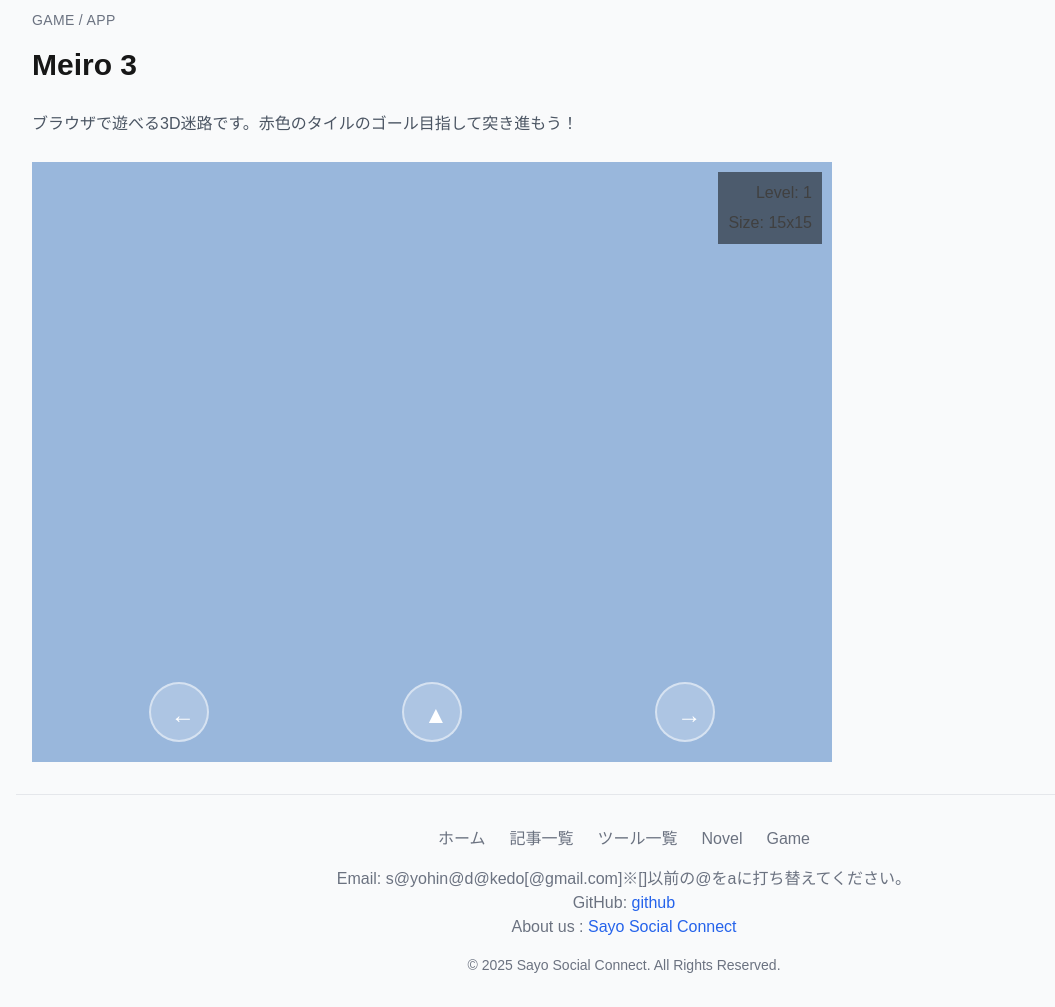
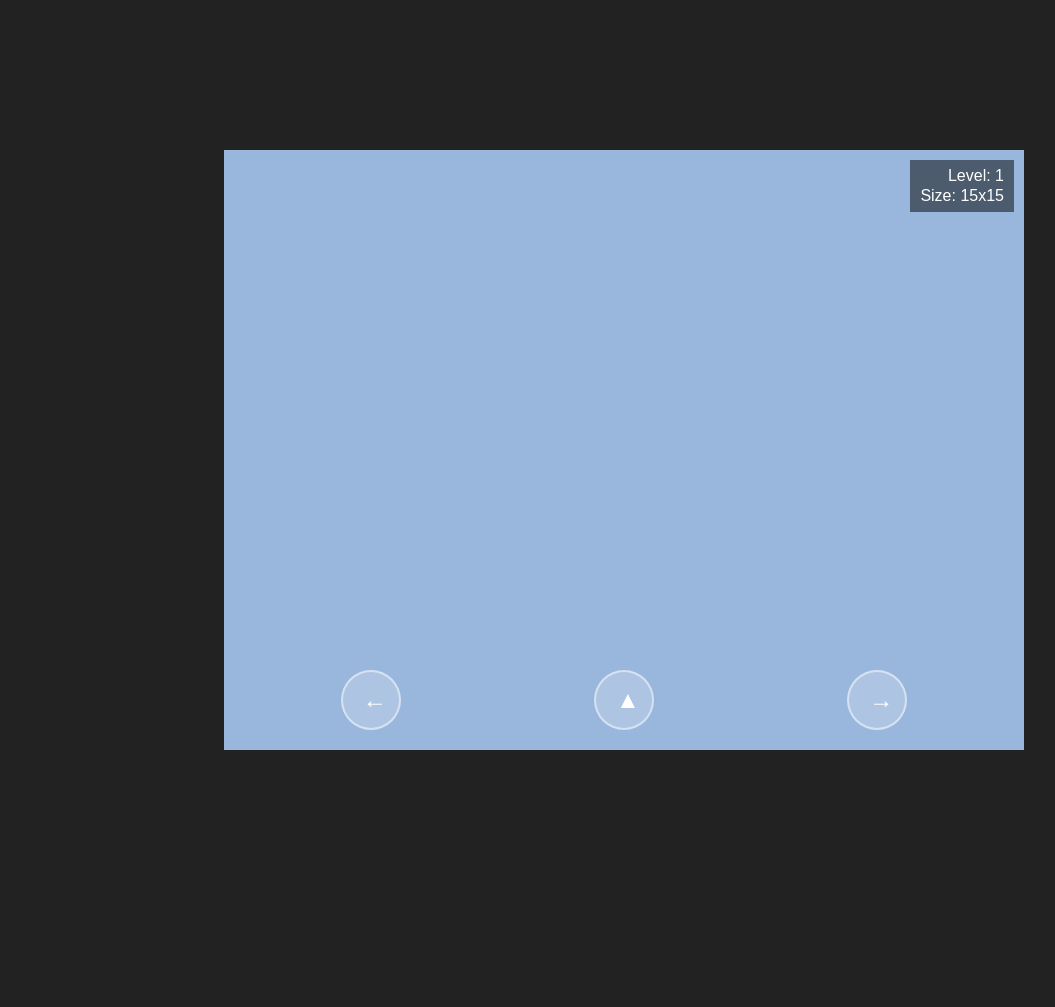
Before and after one commit to ruri-sayo/f53cfe5b31cafa1ddb061d46c22a2d5ca41f302bc889dc325f0423744834dd2a_WP_CM_blog, a Jekyll site: the page game/meiro3/index.html, which Jekyll copies as it is, in a window 1280 px wide. Shown: the whole page, without its empty margins (16-1071 px from the left). Built offline with Jekyll 4.4.1, drawn with Linux system fonts in a browser that asks for light colours; nearby versions of some CDN libraries; after the commit the page ends 900 px from its top, so only the background shows below that.

Commit message:
meiro3を動作するように修正（したはず）

```diff
--- a/game/meiro3/index.html
+++ b/game/meiro3/index.html
@@ -1,9 +1,3 @@
----
-layout: game_page
-title: "Meiro 3"
-description: "ブラウザで遊べる3D迷路です。赤色のタイルのゴール目指して突き進もう！"
----
-
 <!DOCTYPE html>
 <html lang="ja">
 <head>
```
